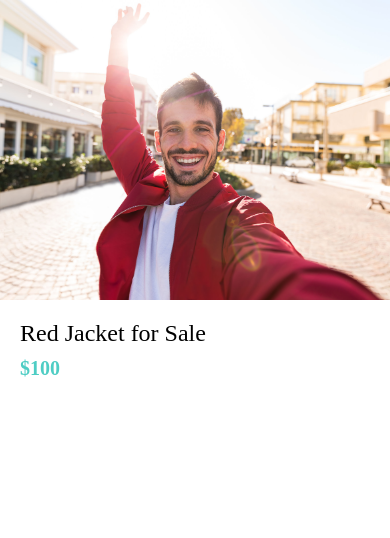
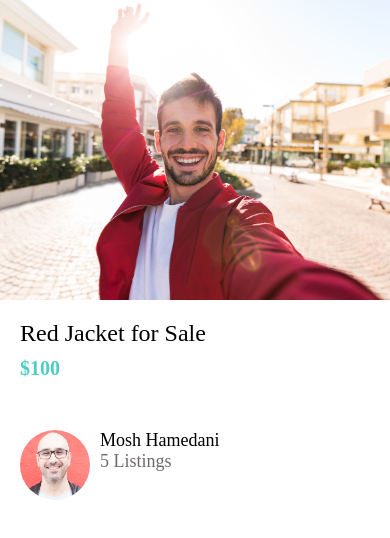
Before and after one commit to QuintonEL/DoneWithIt, a React Native app: screen / in a window 390 px wide. Shown: the top 538 px of the page. Built offline with nearby package versions, Linux system fonts and the light colour scheme.

Commit message:
implemented the list item component to show the user image and name of who posted it

```diff
--- /dev/null
+++ b/app/components/ListItem.js
@@ -0,0 +1,37 @@
+import React from "react";
+import { View, StyleSheet, Image } from "react-native";
+
+import AppText from "./AppText";
+import colors from "../config/colors";
+
+function ListItem({ title, subTitle, image }) {
+  return (
+    <View style={styles.container}>
+      <Image style={styles.image} source={image} />
+      <View>
+        <AppText style={styles.title}>{title}</AppText>
+        <AppText style={styles.subTitle}>{subTitle}</AppText>
+      </View>
+    </View>
+  );
+}
+
+const styles = StyleSheet.create({
+  container: {
+    flexDirection: "row",
+  },
+  image: {
+    width: 70,
+    height: 70,
+    borderRadius: 35,
+    marginRight: 10,
+  },
+  subTitle: {
+    color: colors.medium,
+  },
+  title: {
+    fontWeight: "500",
+  },
+});
+
+export default ListItem;
--- a/app/config/colors.js
+++ b/app/config/colors.js
@@ -3,4 +3,5 @@
   secondary: "#4ecdc4",
   black: "#000",
   white: "#fff",
+  medium: "#6e6969",
 };
--- a/app/screens/ListingDetailsScreen.js
+++ b/app/screens/ListingDetailsScreen.js
@@ -3,6 +3,7 @@
 
 import AppText from "../components/AppText";
 import colors from "../config/colors";
+import ListItem from "../components/ListItem";
 
 function ListingDetailsScreen(props) {
   return (
@@ -11,6 +12,13 @@
       <View style={styles.detailsContainer}>
         <AppText style={styles.title}>Red Jacket for Sale</AppText>
         <AppText style={styles.price}>$100</AppText>
+        <View style={styles.userContainer}>
+          <ListItem
+            image={require("../assets/mosh.jpg")}
+            title="Mosh Hamedani"
+            subTitle="5 Listings"
+          />
+        </View>
       </View>
     </View>
   );
@@ -34,6 +42,9 @@
     fontSize: 24,
     fontWeight: "500",
   },
+  userContainer: {
+    marginVertical: 40,
+  },
 });
 
 export default ListingDetailsScreen;
```
Also changed, not shown: app/assets/mosh.jpg (added).
